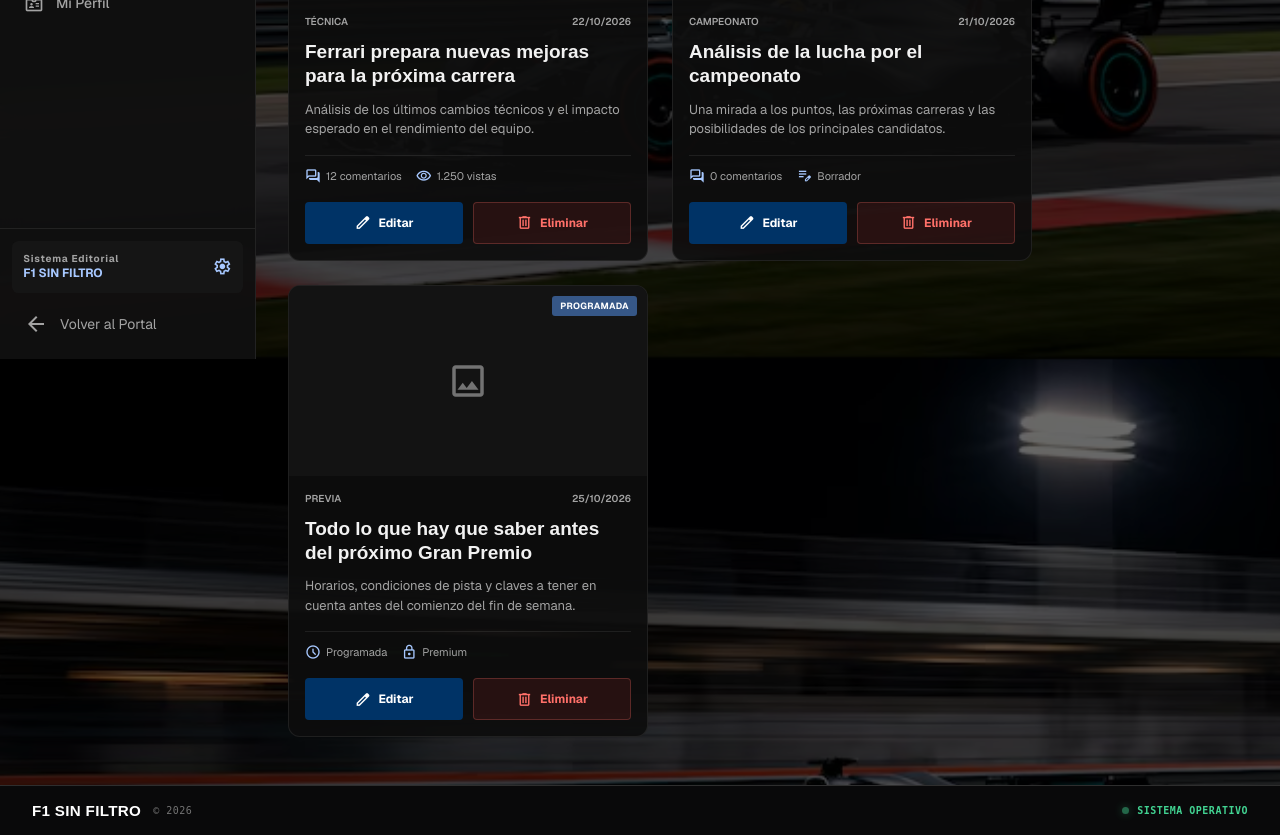
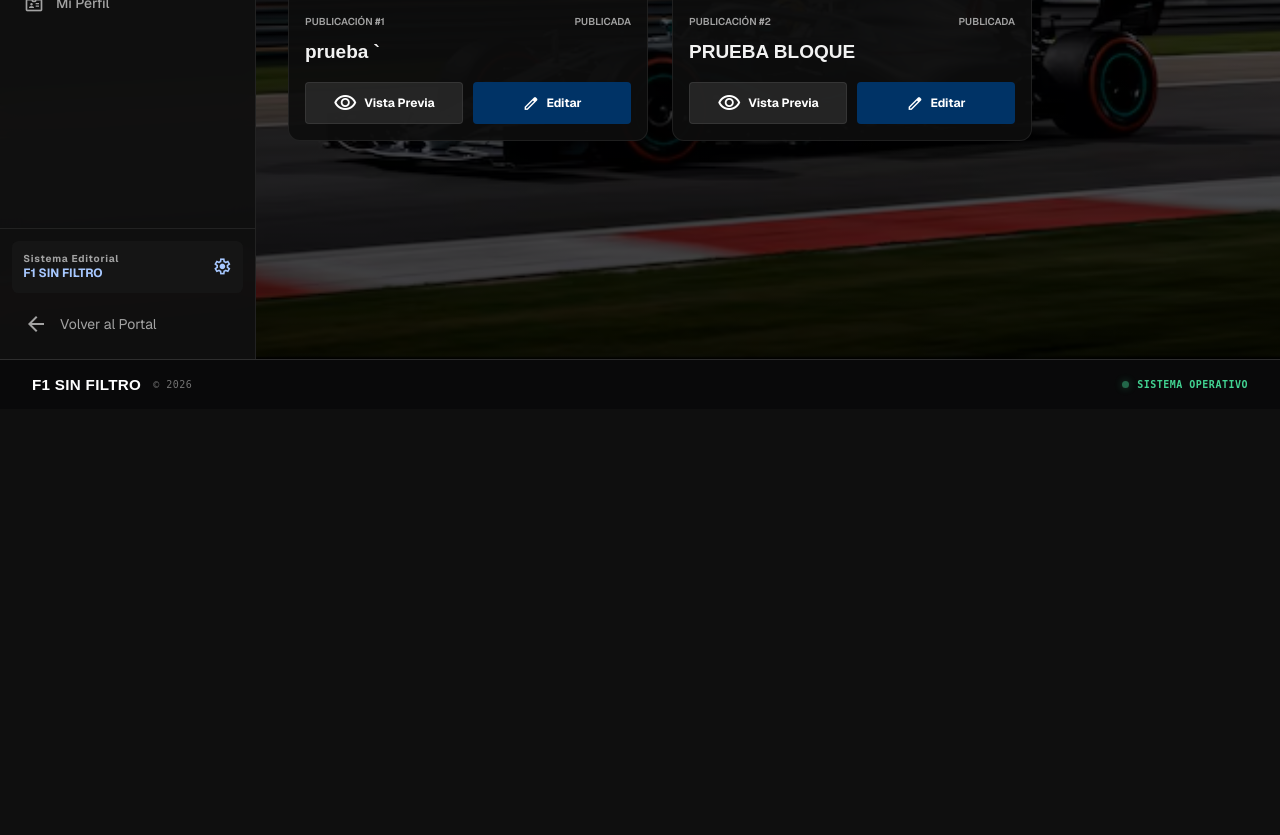
Before and after one commit to enzorodriguez-create/f1-sin-filtro, a Flask app: template templates/editor/mis_publicaciones.html in a window 1280 px wide. Shown: the part 441-1276 px from the top of the page. After the commit the page ends 831 px from the top, so only its background shows below. Run offline with Flask 3, Linux system fonts and the light colour scheme; the template is opened without the code that fills it: values that come from a table or form of the project are taken from there, others are empty; some web fonts are replaced.

Commit message:
Update mis_publicaciones.html

```diff
--- a/templates/editor/mis_publicaciones.html
+++ b/templates/editor/mis_publicaciones.html
@@ -279,13 +279,22 @@
 
                     <div class="publications-grid">
 
-
-                        <!-- PUBLICACIÓN 1 -->
+                        {% for publicacion in publicaciones %}
 
                             <article class="publication-card">
 
 
                                 <div class="publication-image">
+
+                                    {% if publicacion.imagen_portada %}
+
+                                        <img
+                                            src="{{ url_imagen(publicacion.imagen_portada) }}"
+                                            alt="{{ publicacion.titulo }}"
+                                            class="publication-cover"
+                                        >
+
+                                    {% else %}
 
                                         <div class="image-placeholder">
 
@@ -295,10 +304,28 @@
 
                                         </div>
 
+                                    {% endif %}
+
+
+                                    {% if publicacion.estado == "publicada" %}
 
                                         <span class="status published">
                                             PUBLICADA
                                         </span>
+
+                                    {% elif publicacion.estado == "borrador" %}
+
+                                        <span class="status draft">
+                                            BORRADOR
+                                        </span>
+
+                                    {% else %}
+
+                                        <span class="status scheduled">
+                                            {{ publicacion.estado.upper() }}
+                                        </span>
+
+                                    {% endif %}
 
                                 </div>
 
@@ -309,61 +336,45 @@
                                     <div class="publication-meta">
 
                                         <span>
-                                        Técnica
+                                            PUBLICACIÓN #{{ publicacion.id }}
                                         </span>
 
                                         <span>
-                                        22/10/2026
+                                            {{ publicacion.estado.upper() }}
                                         </span>
 
                                     </div>
 
 
                                     <h2>
-                                    Ferrari prepara nuevas mejoras para la próxima carrera
+                                        {{ publicacion.titulo }}
                                     </h2>
 
+                                    <div class="publication-footer">
 
-                                <p>
-                                    Análisis de los últimos cambios técnicos y el impacto
-                                    esperado en el rendimiento del equipo.
-                                </p>
-
-
-                                <div class="publication-info">
-
-
-                                    <span>
-
-                                        <span class="material-symbols-outlined">
-                                            forum
-                                        </span>
-
-                                        12 comentarios
-
-                                    </span>
-
-
-                                    <span>
+                                        <a
+                                            class="preview-btn"
+                                            href="{{ url_for(
+                                                'editor_vista_previa_publicacion',
+                                                id_publicacion=publicacion.id
+                                            ) }}"
+                                        >
 
                                             <span class="material-symbols-outlined">
                                                 visibility
                                             </span>
 
-                                        1.250 vistas
+                                            Vista Previa
 
-                                    </span>
-
-
-                                </div>
-
-
-                                <div class="publication-footer">
+                                        </a>
 
 
                                         <a
                                             class="edit-btn"
-                                        href="{{ url_for('editor_editar_publicacion', id_publicacion=1) }}"
+                                            href="{{ url_for(
+                                                'editor_editar_publicacion',
+                                                id_publicacion=publicacion.id
+                                            ) }}"
                                         >
 
                                             <span class="material-symbols-outlined">
@@ -374,272 +385,32 @@
 
                                         </a>
 
+                                    </div>
 
-                                    <button
-                                        class="delete-btn"
-                                        type="button"
-                                        onclick="confirmarEliminacion()"
-                                    >
+                                </div>
+
+                            </article>
+
+
+                        {% else %}
+
+                            <div class="empty-publications">
 
                                 <span class="material-symbols-outlined">
-                                            delete
+                                    article
                                 </span>
 
-                                        Eliminar
+                                <p>
+                                    Todavía no creaste ninguna publicación.
+                                </p>
 
-                                    </button>
+                            </div>
 
+                        {% endfor %}
 
                     </div>
 
 
-                            </div>
-
-
-                        </article>
-
-
-
-                        <!-- PUBLICACIÓN 2 -->
-
-                        <article class="publication-card">
-
-
-                            <div class="publication-image">
-
-                                <div class="image-placeholder">
-
-                                    <span class="material-symbols-outlined">
-                                        image
-                                    </span>
-
-                                </div>
-
-
-                                <span class="status draft">
-                                    BORRADOR
-                                </span>
-
-                            </div>
-
-
-                            <div class="publication-content">
-
-
-                                <div class="publication-meta">
-
-                                    <span>
-                                        Campeonato
-                                    </span>
-
-                                    <span>
-                                        21/10/2026
-                                    </span>
-
-                                </div>
-
-
-                                <h2>
-                                    Análisis de la lucha por el campeonato
-                                </h2>
-
-
-                                <p>
-                                    Una mirada a los puntos, las próximas carreras y las
-                                    posibilidades de los principales candidatos.
-                                </p>
-
-
-                                <div class="publication-info">
-
-
-                                    <span>
-
-                                        <span class="material-symbols-outlined">
-                                            forum
-                                        </span>
-
-                                        0 comentarios
-
-                                    </span>
-
-
-                                    <span>
-
-                                        <span class="material-symbols-outlined">
-                                            edit_note
-                                        </span>
-
-                                        Borrador
-
-                                    </span>
-
-
-                                </div>
-
-
-                                <div class="publication-footer">
-
-
-                                    <a
-                                        class="edit-btn"
-                                        href="#"
-                                    >
-
-                                        <span class="material-symbols-outlined">
-                                            edit
-                                        </span>
-
-                                        Editar
-
-                                    </a>
-
-
-                                    <button
-                                        class="delete-btn"
-                                        type="button"
-                                        onclick="confirmarEliminacion()"
-                                    >
-
-                                        <span class="material-symbols-outlined">
-                                            delete
-                                        </span>
-
-                                        Eliminar
-
-                                    </button>
-
-
-                                </div>
-
-
-                            </div>
-
-
-                        </article>
-
-
-
-                        <!-- PUBLICACIÓN 3 -->
-
-                        <article class="publication-card">
-
-
-                            <div class="publication-image">
-
-                                <div class="image-placeholder">
-
-                                    <span class="material-symbols-outlined">
-                                        image
-                                    </span>
-
-                                </div>
-
-
-                                <span class="status scheduled">
-                                    PROGRAMADA
-                                </span>
-
-                            </div>
-
-
-                            <div class="publication-content">
-
-
-                                <div class="publication-meta">
-
-                                    <span>
-                                        Previa
-                                    </span>
-
-                                    <span>
-                                        25/10/2026
-                                    </span>
-
-                                </div>
-
-
-                                <h2>
-                                    Todo lo que hay que saber antes del próximo Gran Premio
-                                </h2>
-
-
-                                <p>
-                                    Horarios, condiciones de pista y claves a tener en cuenta
-                                    antes del comienzo del fin de semana.
-                                </p>
-
-
-                                <div class="publication-info">
-
-
-                                    <span>
-
-                                        <span class="material-symbols-outlined">
-                                            schedule
-                                        </span>
-
-                                        Programada
-
-                                    </span>
-
-
-                                    <span>
-
-                                        <span class="material-symbols-outlined">
-                                            lock
-                                        </span>
-
-                                        Premium
-
-                                    </span>
-
-
-                                </div>
-
-
-                                <div class="publication-footer">
-
-
-                                    <a
-                                        class="edit-btn"
-                                        href="#"
-                                    >
-
-                                        <span class="material-symbols-outlined">
-                                            edit
-                                        </span>
-
-                                        Editar
-
-                                    </a>
-
-
-                                    <button
-                                        class="delete-btn"
-                                        type="button"
-                                        onclick="confirmarEliminacion()"
-                                    >
-
-                                        <span class="material-symbols-outlined">
-                                            delete
-                                        </span>
-
-                                        Eliminar
-
-                                    </button>
-
-
-                                </div>
-
-
-                            </div>
-
-
-                        </article>
-
-
-                    </div>
 
 
                 </div>
```
Lines whose indentation alone changed are shown as unchanged.
